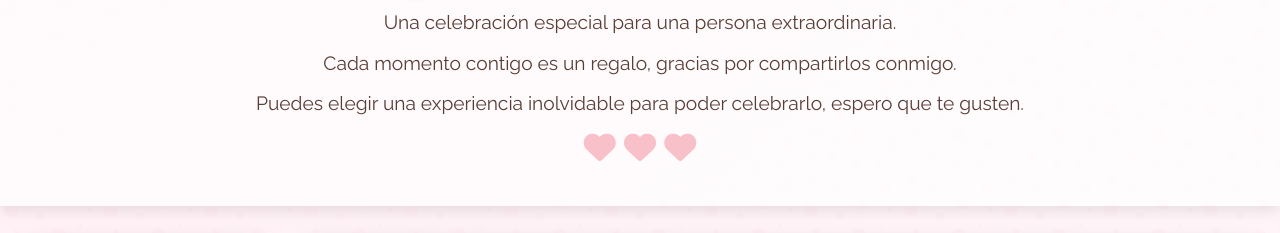
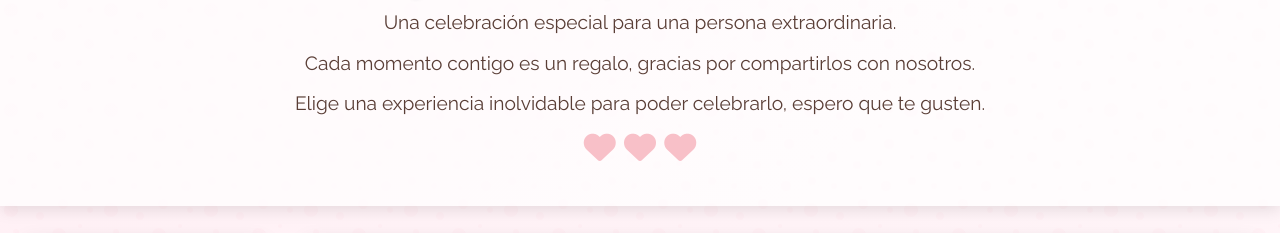
Before and after one commit to proonc-sudo/proonc-sudo.github.io, a plain HTML site: page olga.html in a window 1280 px wide. Shown: the part 101-334 px from the top of the page. Drawn offline with Linux system fonts and the light colour scheme.

Commit message:
Update olga.html

```diff
--- a/olga.html
+++ b/olga.html
@@ -664,8 +664,8 @@
         <h1>Feliz 54 Cumpleaños mi amor</h1>
         <div class="subtitle">
             <p>Una celebración especial para una persona extraordinaria.</p>
-            <p>Cada momento contigo es un regalo, gracias por compartirlos conmigo.</p>
-            <p>Puedes elegir una experiencia inolvidable para poder celebrarlo, espero que te gusten.</p>
+            <p>Cada momento contigo es un regalo, gracias por compartirlos con nosotros.</p>
+            <p>Elige una experiencia inolvidable para poder celebrarlo, espero que te gusten.</p>
         </div>
         <div class="hearts">
             <i class="fas fa-heart"></i>
```
